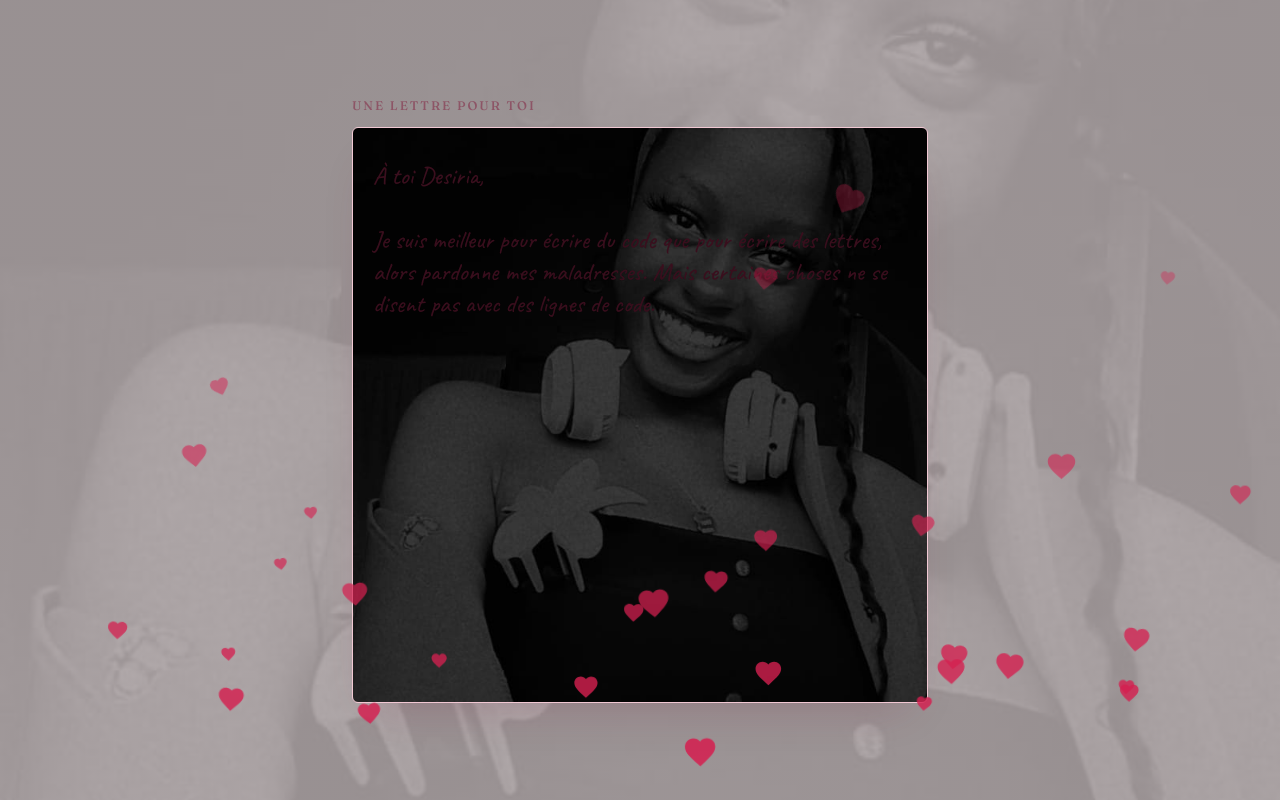
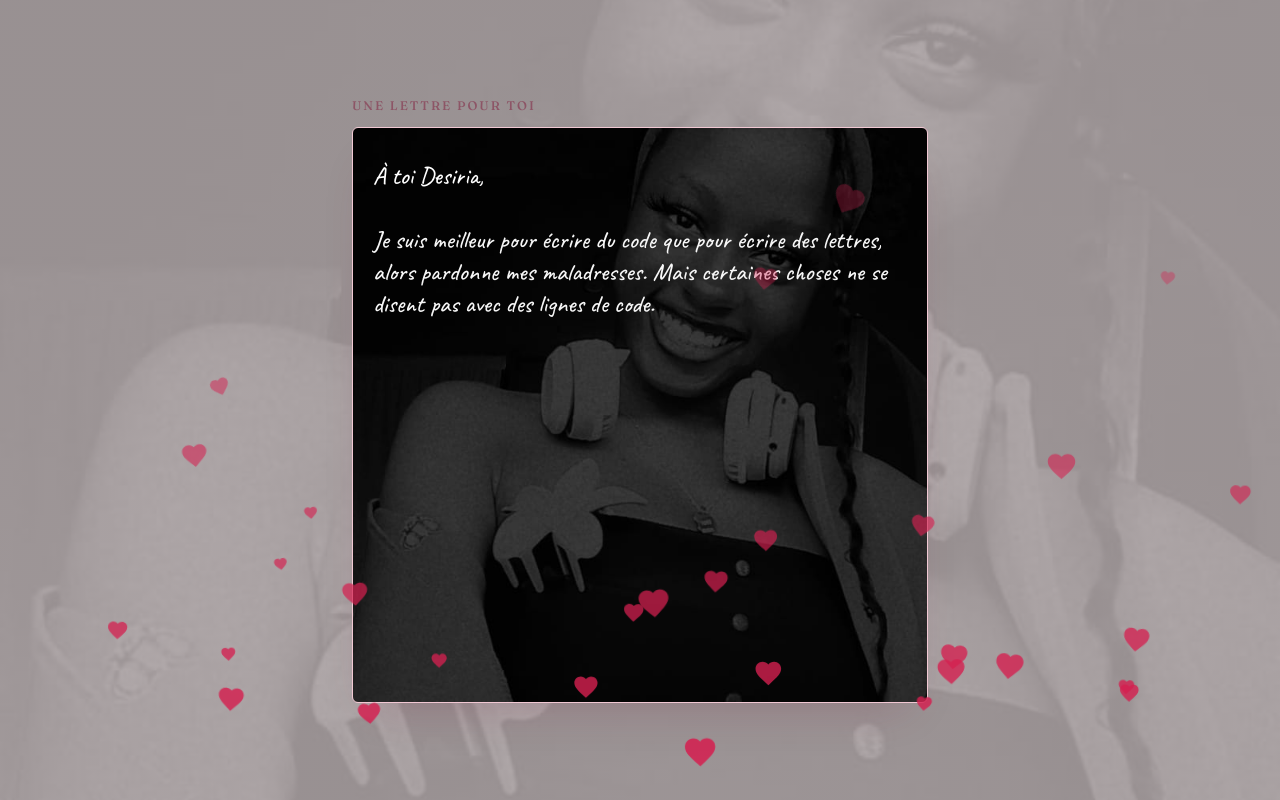
Before and after one commit to angellowen75/Ma-peluche, a plain HTML site: page index.html in a window 1280 px wide. Both pictures are taken after a click on the button "Oui". Drawn offline with Linux system fonts and the light colour scheme.

Commit message:
Update style.css

```diff
--- a/style.css
+++ b/style.css
@@ -160,3 +160,4 @@ body::before {
   background-position: center;
   background-attachment: scroll;
 }
+.paper { color: white; }
```
